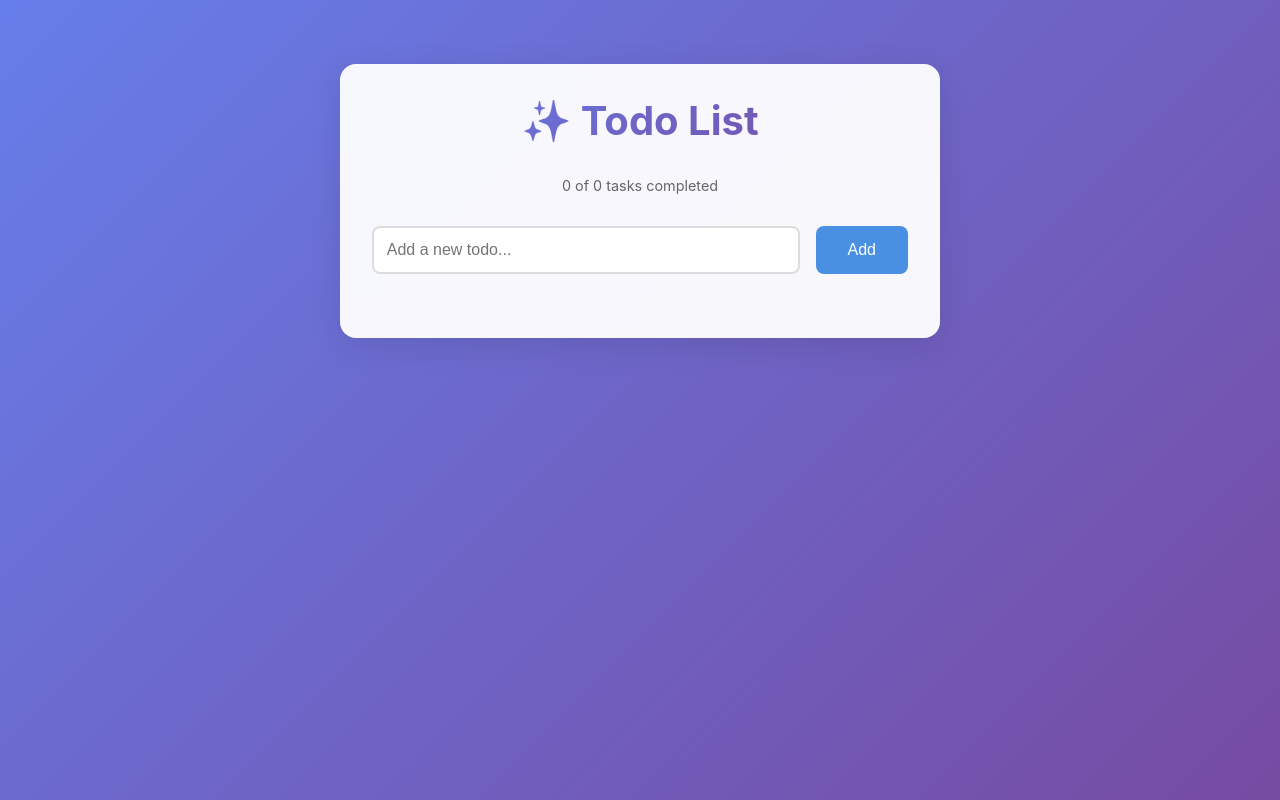
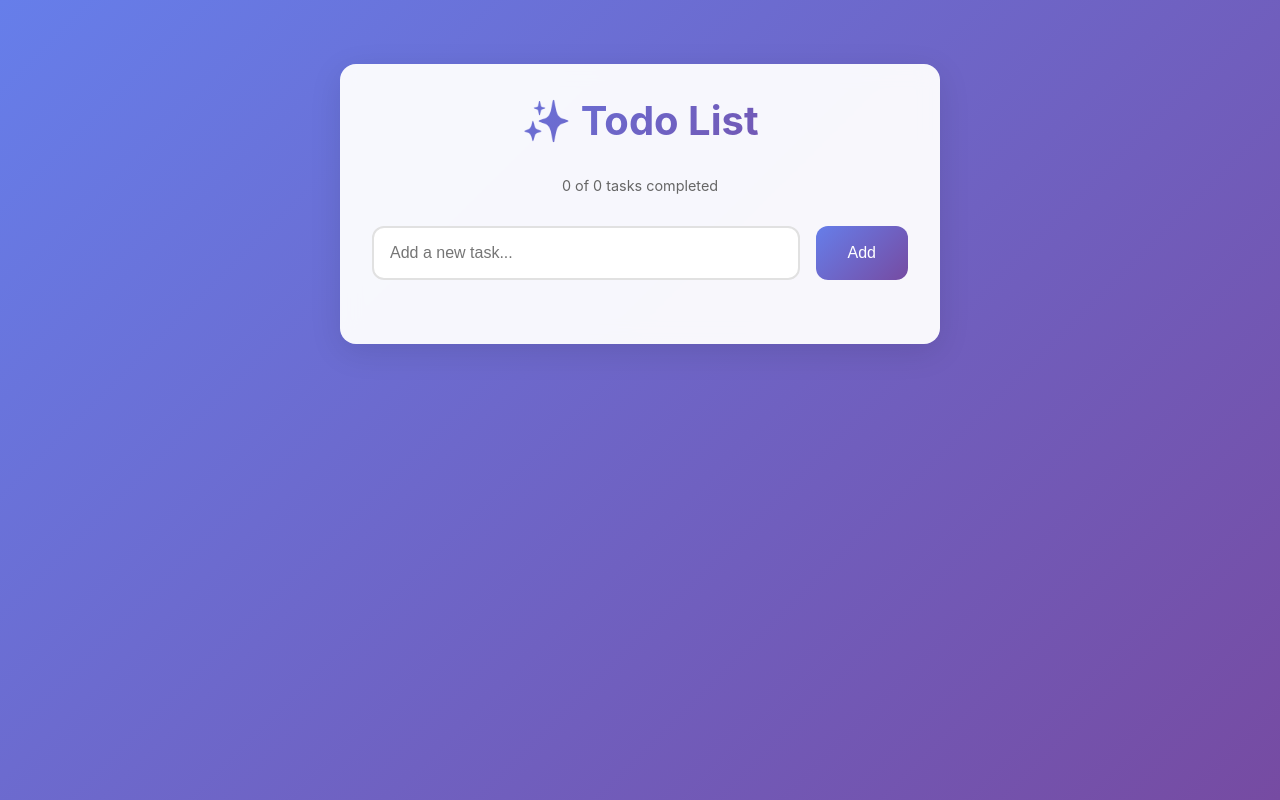
Before and after one commit to marcown10/test123, a React (Vite) app: page / in a window 1280 px wide. Built offline with nearby package versions, Linux system fonts and the light colour scheme.

Commit message:
Auto-commit: deployment-trigger

```diff
--- a/src/components/TodoForm.jsx
+++ b/src/components/TodoForm.jsx
@@ -9,28 +9,36 @@ const Form = styled.form`
 
 const Input = styled.input`
   flex: 1;
-  padding: 0.8rem;
-  border: 2px solid #ddd;
-  border-radius: 8px;
+  padding: 1rem;
+  border: 2px solid #e1e1e1;
+  border-radius: 12px;
   font-size: 1rem;
+  transition: all 0.3s ease;
 
   &:focus {
     outline: none;
-    border-color: #4a90e2;
+    border-color: #667eea;
+    box-shadow: 0 0 0 3px rgba(102, 126, 234, 0.1);
   }
 `
 
 const Button = styled.button`
-  background: #4a90e2;
+  background: linear-gradient(135deg, #667eea 0%, #764ba2 100%);
   color: white;
   border: none;
   padding: 0 2rem;
-  border-radius: 8px;
+  border-radius: 12px;
   font-size: 1rem;
   cursor: pointer;
+  transition: transform 0.2s ease, box-shadow 0.2s ease;
 
   &:hover {
-    background: #357abd;
+    transform: translateY(-1px);
+    box-shadow: 0 4px 12px rgba(0, 0, 0, 0.1);
+  }
+
+  &:active {
+    transform: translateY(0);
   }
 `
 
@@ -51,7 +59,7 @@ const TodoForm = ({ addTodo }) => {
         type="text"
         value={text}
         onChange={(e) => setText(e.target.value)}
-        placeholder="Add a new todo..."
+        placeholder="Add a new task..."
       />
       <Button type="submit">Add</Button>
     </Form>
```
